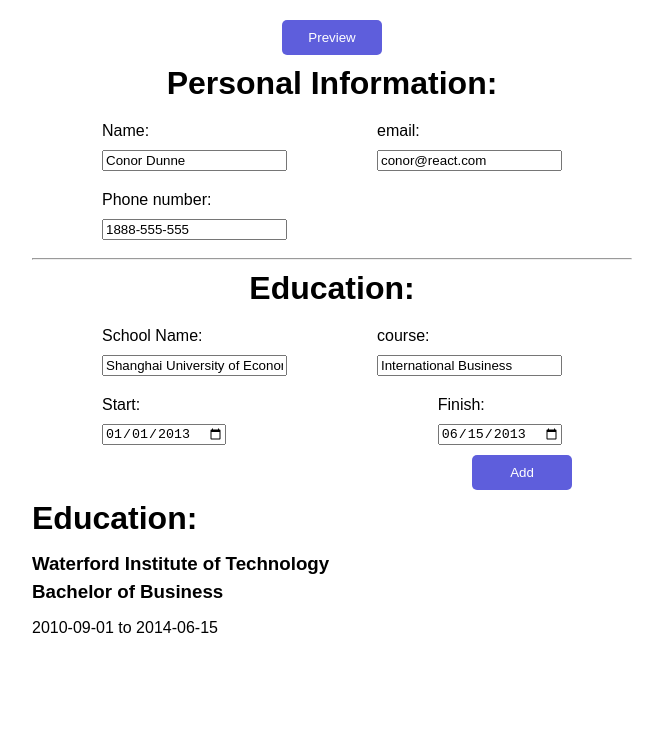
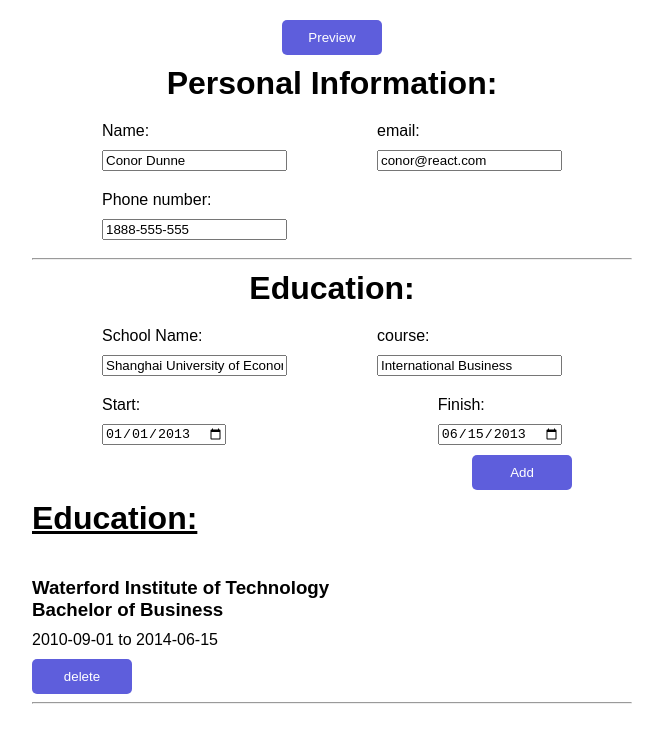
Before and after one commit to Conor-Dunne/react-CV-Application, a React (Create React App) app: page / in a window 1280 px wide. Shown: the top 742 px of the page, without its empty margins (308-971 px from the left). Built offline with nearby package versions, Linux system fonts and the light colour scheme.

Commit message:
Add delete function for Education section

```diff
--- a/package.json
+++ b/package.json
@@ -8,7 +8,8 @@
     "@testing-library/user-event": "^13.5.0",
     "react": "^18.1.0",
     "react-dom": "^18.1.0",
-    "react-scripts": "5.0.1",
+    "react-scripts": "^2.1.3",
+    "uniqid": "^5.4.0",
     "web-vitals": "^2.1.4"
   },
   "scripts": {
--- a/src/App.js
+++ b/src/App.js
@@ -36,6 +36,7 @@ class App extends Component {
         />
         <hr />
         <Education inPreview={this.state.inPreview} />
+        <hr />
       </div>
     );
   }
--- a/src/components/Education.js
+++ b/src/components/Education.js
@@ -1,5 +1,6 @@
 import React, { Component } from "react";
 import EducationView from "./EducationView";
+import uniqid from "uniqid";
 
 class Education extends Component {
   constructor(props) {
@@ -11,6 +12,7 @@ class Education extends Component {
         course: "International Business",
         startdate: "2013-01-01",
         endDate: "2013-06-15",
+        id: uniqid()
       },
       institutes: [
         {
@@ -18,11 +20,13 @@ class Education extends Component {
           course: "Bachelor of Business",
           startdate: "2010-09-01",
           endDate: "2014-06-15",
+          id: "7657"
         },
       ],
     };
     this.handleInputChange = this.handleInputChange.bind(this);
     this.handleSubmit = this.handleSubmit.bind(this);
+    this.handleDelete = this.handleDelete.bind(this);
   }
 
   handleInputChange(event) {
@@ -50,6 +54,13 @@ class Education extends Component {
       },
     });
   };
+
+  handleDelete(id) {
+    this.setState((prevState) => ({
+      institutes: prevState.institutes.filter((institute) => institute.id !== id),
+    }));
+  }
+
 
   render() {
     if(!this.props.inPreview) {
@@ -103,7 +114,7 @@ class Education extends Component {
             <button type="submit">Add</button>
           </div>
         </form>
-        <EducationView institutes={this.state.institutes} />
+        <EducationView institutes={this.state.institutes} onDelete = {this.handleDelete} />
       </div>
       )
     } else {
--- a/src/components/EducationView.js
+++ b/src/components/EducationView.js
@@ -9,15 +9,14 @@ class EducationView extends Component {
         return (
 
                 <div  className="layout">
-                    <h1>Education:</h1>
+                    <h1><u>Education:</u></h1>
                     {this.props.institutes.map((institute) => {
                     return (
-                        <div  className="layout">
+                        <div  className="item">
                             <h3>{institute.name}</h3>
                             <h3>{institute.course}</h3>
                             <p>{`${institute.startdate} to ${institute.endDate}`}</p>
-                            {/* <button>edit</button>
-                            <button>delete</button> */}
+                            <button onClick={() => this.props.onDelete(institute.id)} >delete</button>
                         </div>
                     )
                 })}
--- a/src/components/Personal.js
+++ b/src/components/Personal.js
@@ -68,7 +68,7 @@ class Personal extends Component {
       );
     } else {
       return (
-        <div className="inputBox">
+        <div className="item">
         <h1>{this.state.name}</h1>
         <p>{this.state.email}</p>
         <p>{this.state.phoneNumber}</p>
--- a/src/index.css
+++ b/src/index.css
@@ -37,7 +37,13 @@ p {
 .layout {
   display: grid;
   justify-items: start;
-  gap: 6px;
+  gap: 20px;
+}
+
+.item{
+  display: grid;
+  justify-items: start;
+  margin-top: 10px;
 }
 
 form{
```
Also changed, not shown: 1 other file (tests, documents, lock files or other folders).
